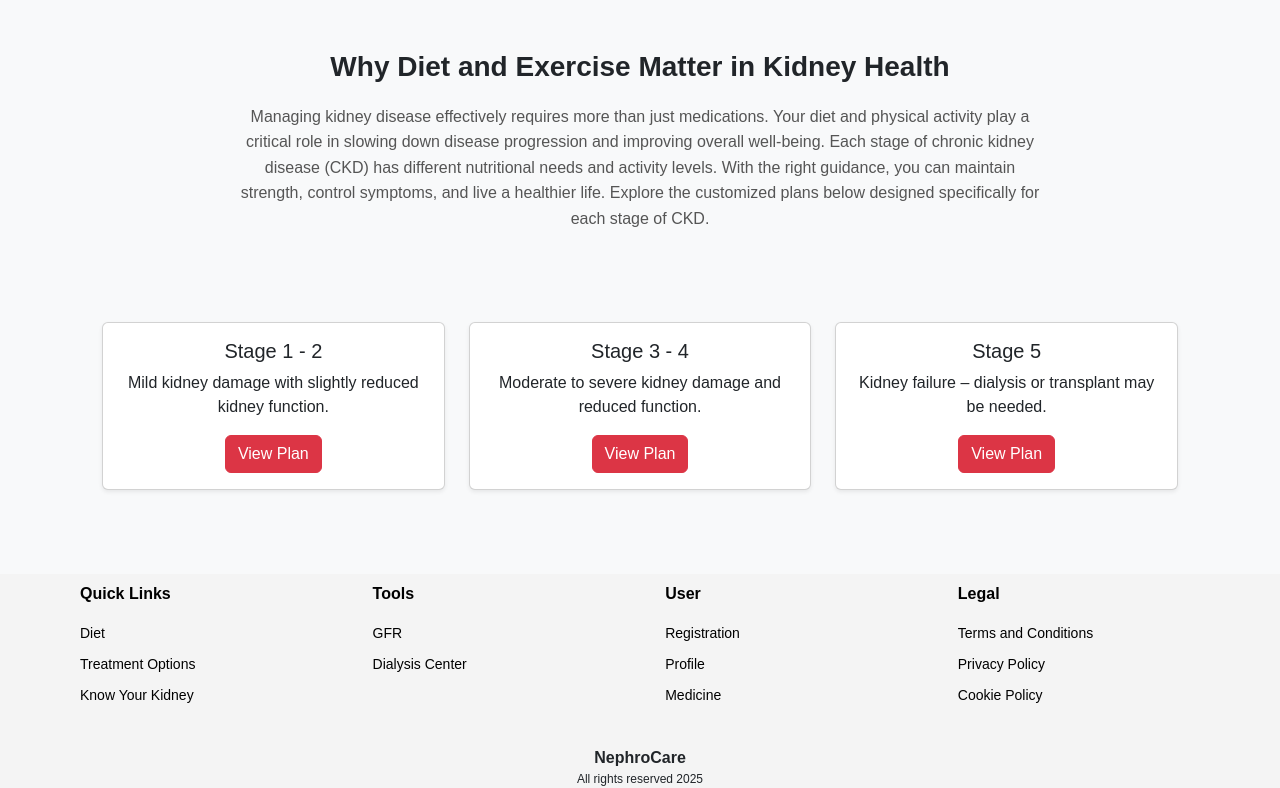
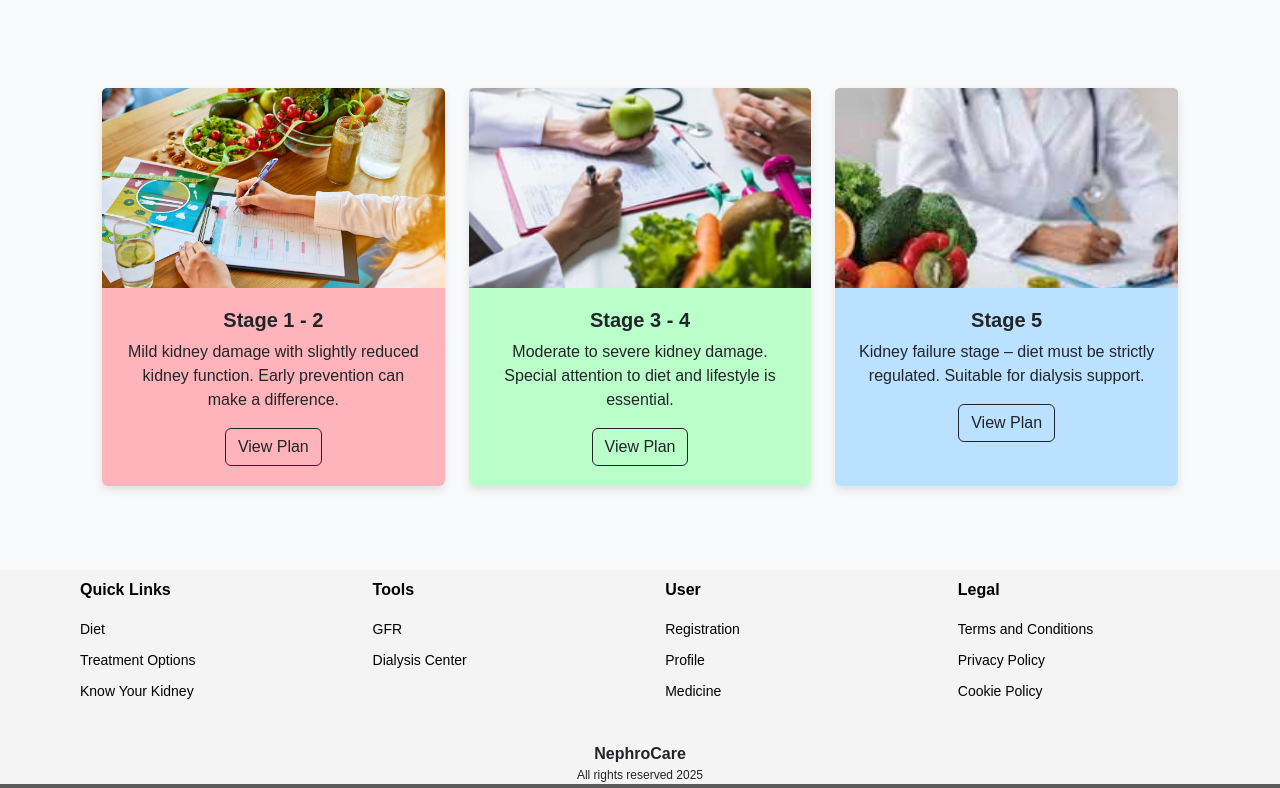
Before and after one commit to sreelakshmi-01/NephroCare, a Django app: page /diet/ in a window 1280 px wide. Shown: the part 516-1304 px from the top of the page. Run offline with Django 5.2, Linux system fonts and the light colour scheme.

Commit message:
diet page setting

```diff
--- a/templates/diet.html
+++ b/templates/diet.html
@@ -67,6 +67,26 @@
         transform: translateY(-5px);
         box-shadow: 0px 10px 20px rgba(0, 0, 0, 0.2);
     }
+
+    .stage-section .card-img-top {
+        height: 200px;
+        object-fit: cover;
+    }
+
+    .stage-section .card {
+        border: none;
+        box-shadow: 0 4px 8px rgba(0, 0, 0, 0.1);
+        transition: transform 0.2s ease-in-out;
+    }
+
+    .stage-section .card:hover {
+        transform: scale(1.02);
+    }
+
+    .stage-section .card-body {
+        padding: 20px;
+    }
+
 </style>
 
 <!-- Hero Section -->
@@ -77,51 +97,45 @@
     </div>
 </div>
 
-<!-- Informative Section -->
-<div class="info-section">
-    <h2>Why Diet and Exercise Matter in Kidney Health</h2>
-    <p>
-        Managing kidney disease effectively requires more than just medications. Your diet and physical activity play a critical role
-        in slowing down disease progression and improving overall well-being. Each stage of chronic kidney disease (CKD) has
-        different nutritional needs and activity levels. With the right guidance, you can maintain strength, control symptoms,
-        and live a healthier life. Explore the customized plans below designed specifically for each stage of CKD.
-    </p>
-</div>
+<div class="container stage-section mt-5">
+  <div class="row justify-content-center">
 
-<!-- Stage Selection Section -->
-<div class="container stage-section">
-    <div class="row justify-content-center">
     <!-- Stage 1-2 -->
     <div class="col-md-4 mb-4">
-            <div class="card h-100 shadow-sm">
-                <div class="card-body">
-                    <h5 class="card-title">Stage 1 - 2</h5>
-                    <p class="card-text">Mild kidney damage with slightly reduced kidney function.</p>
-                    <a href="#" class="btn btn-danger">View Plan</a>
+      <div class="card h-100" style="background-color: #FFB3BA;">
+        <img src="{% static 'img/d1.jpeg' %}" class="card-img-top" alt="Stage 1-2 Diet">
+        <div class="card-body text-center">
+          <h5 class="card-title fw-bold">Stage 1 - 2</h5>
+          <p class="card-text">Mild kidney damage with slightly reduced kidney function. Early prevention can make a difference.</p>
+          <a href="#" class="btn btn-outline-dark">View Plan</a>
         </div>
       </div>
     </div>
 
     <!-- Stage 3-4 -->
     <div class="col-md-4 mb-4">
-            <div class="card h-100 shadow-sm">
-                <div class="card-body">
-                    <h5 class="card-title">Stage 3 - 4</h5>
-                    <p class="card-text">Moderate to severe kidney damage and reduced function.</p>
-                    <a href="#" class="btn btn-danger">View Plan</a>
+      <div class="card h-100" style="background-color: #BAFFC9;">
+        <img src="{% static 'img/d2.jpeg' %}" class="card-img-top" alt="Stage 3-4 Diet">
+        <div class="card-body text-center">
+          <h5 class="card-title fw-bold">Stage 3 - 4</h5>
+          <p class="card-text">Moderate to severe kidney damage. Special attention to diet and lifestyle is essential.</p>
+          <a href="#" class="btn btn-outline-dark">View Plan</a>
         </div>
       </div>
     </div>
 
     <!-- Stage 5 -->
     <div class="col-md-4 mb-4">
-            <div class="card h-100 shadow-sm">
-                <div class="card-body">
-                    <h5 class="card-title">Stage 5</h5>
-                    <p class="card-text">Kidney failure – dialysis or transplant may be needed.</p>
-                    <a href="#" class="btn btn-danger">View Plan</a>
+      <div class="card h-100" style="background-color: #BAE1FF;">
+        <img src="{% static 'img/d3.jpeg' %}" class="card-img-top" alt="Stage 5 Diet">
+        <div class="card-body text-center">
+          <h5 class="card-title fw-bold">Stage 5</h5>
+          <p class="card-text">Kidney failure stage – diet must be strictly regulated. Suitable for dialysis support.</p>
+          <a href="#" class="btn btn-outline-dark">View Plan</a>
         </div>
       </div>
+    </div>
+
   </div>
 </div>
 </div>
```
Also changed, not shown: static/img/d1.jpeg (added), static/img/d2.jpeg (added), static/img/d3.jpeg (added). Lines whose indentation alone changed are shown as unchanged.
